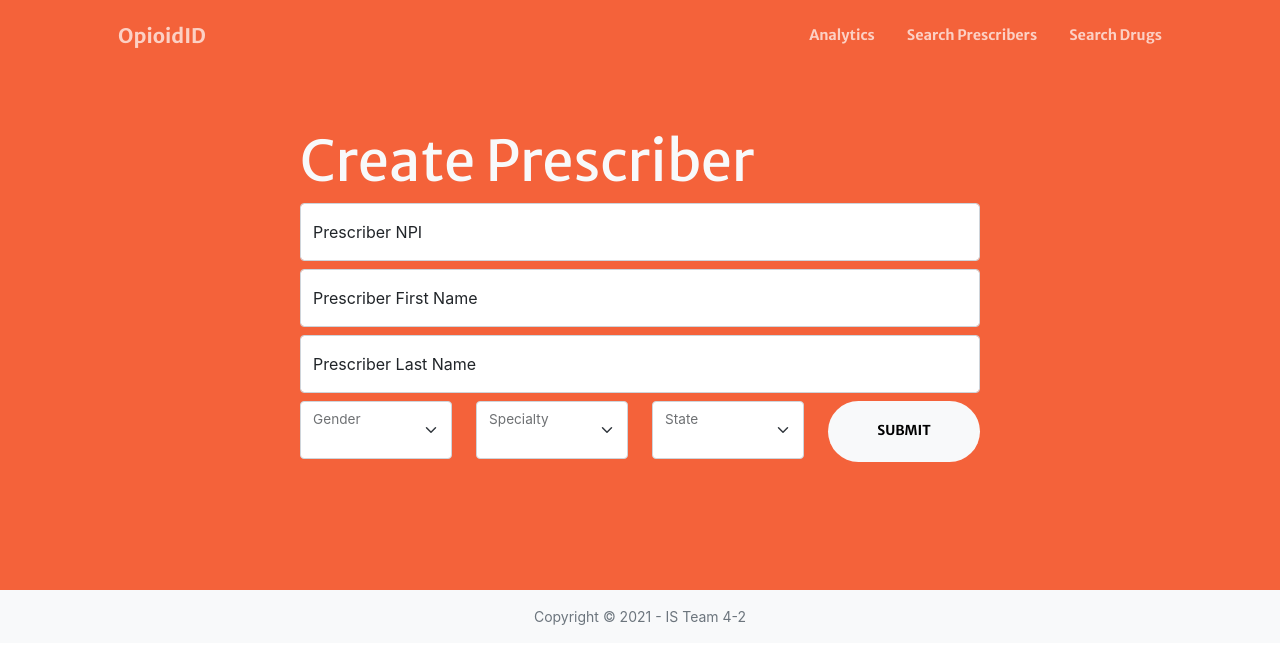
After one commit to bchristensen2021/intex, a Django app: page /createprescriber in a window 1280 px wide. The commit adds this page. Shown: the top 664 px of the page. Run offline with Django 3.2, Linux system fonts and the light colour scheme; data that the repository does not hold is empty; some libraries are stand-ins or nearby versions.

Commit message:
create and delete a presciber is now working

```diff
--- a/opioidID/urls.py
+++ b/opioidID/urls.py
@@ -1,3 +1,4 @@
+from os import name
 from django.urls import path
 
 from .views import *
@@ -16,5 +17,7 @@ urlpatterns = [
     path('analytics/machine-learning/recommender', machineLearningRecommenderPageView, name="machineLearningRecommender"),
     path('analytics/machine-learning/predictor', machineLearningPredictorPageView, name="machineLearningPredictor"),
     path("", indexPageView, name="index"),
-    path("editprescriber/<int:npi>", editPageView, name="editprescriber")
+    path("editprescriber/<int:npi>", editPageView, name="editprescriber"),
+    path("createprescriber", createPrescriberPageView, name="createprescriber"),
+    path("deleteprescriber/<int:npi>", deletePrescriberPageView, name="deleteprescriber")
 ]
--- a/opioidID/views.py
+++ b/opioidID/views.py
@@ -150,6 +150,34 @@ def editPageView(request, npi):
             p.save()
 
     return render(request,'opioidID/editPrescriber.html', context)
+
+def createPrescriberPageView(request):
+
+    context={
+        "states": State.objects.all().order_by('state_name'),
+        "specialties": Prescriber.objects.all().values('specialty').distinct().order_by('specialty'),
+    }
+
+    if (request.method=="POST"):
+        prescriber = Prescriber()
+        state = State.objects.get(state_abbrev=request.POST.get('state'))
+
+        prescriber.npi = request.POST["npi"]
+        prescriber.first_name = request.POST["fname"].capitalize()
+        prescriber.last_name = request.POST["lname"].capitalize()
+        prescriber.gender = request.POST.get("gender")
+        prescriber.specialty = request.POST.get("specialty")
+        prescriber.state = state
+
+        prescriber.save()
+
+    return render(request, "opioidID/createPrescriber.html", context)
+
+def deletePrescriberPageView(request,npi):
+    data=Prescriber.objects.get(npi=npi)
+    data.delete()
+
+    return searchPrescriberPageView(request)
 
 def analyticsPageView(request):
     return render(request, 'opioidID/analytics.html')
@@ -310,4 +338,3 @@ def machineLearningRecommenderPageView(request):
         context["results"] = prescribers
         context["selected_drug"] = selected_drug
     return render(request, "opioidID/machineLearningRecommender.html", context)
->>>>>>> f550732584bb74093e6a59278f51b3974f439f2f
--- /dev/null
+++ b/templates/opioidID/createPrescriber.html
@@ -0,0 +1,72 @@
+{% extends 'base.html' %}
+{% load static %}
+{% block content %}
+<section class="page-section bg-primary" id="about">
+    <div class="container px-4 px-lg-5">
+        <div class="row gx-4 gx-lg-5 justify-content-center">
+            <div class="col-lg-8">
+                <h1 class="display-4 text-light">Create Prescriber</h1>
+                <form name="edit-prescribers" method="post" id="edit-prescribers" onsubmit="return alert('Successfully Created!');">
+                    {% csrf_token %}
+                    <div class="form-floating">
+                        <input class="form-control" type="search" id="npi" name="npi" aria-label="name" placeholder="Prescriber NPI" pattern="[0-9]+">
+                        <label for="npi">Prescriber NPI</label>
+                    </div>
+                    <div class="py-1"></div>
+                    <div class="form-floating">
+                        <input class="form-control text-capitalize" type="search" id="fname" name="fname" aria-label="name" placeholder="Prescriber First Name">
+                        <label for="fname">Prescriber First Name</label>
+                    </div>
+                    <div class="py-1"></div>
+                    <div class="form-floating">
+                        <input class="form-control text-capitalize" type="search" id="lname" name="lname" aria-label="name" placeholder="Prescriber Last Name">
+                        <label for="lname">Prescriber Last Name</label>
+                    </div>
+                    <div class="row mt-2">
+                        <div class="col">
+                            <div class="form-floating">
+                            <select class="form-select" id="gender" name='gender' required>
+                                <option value="" selected hidden></option>
+                                <option value="M">Male</option>
+                                <option value="F">Female</option>
+                            </select>
+                            <label for="gender">Gender</label>
+                            </div>
+                        </div>
+
+                        <div class="col">
+
+                            <div class="form-floating">
+                            <select class="form-select" id='specialty' name='specialty' required>
+                                <option value="" selected hidden></option>
+                                {% for specialty in specialties %}
+                                <option value="{{specialty.specialty}}">{{specialty.specialty}}</option>
+                                {% endfor %}
+                            </select>
+                            <label for="specialty">Specialty</label>
+                            </div>
+                        </div>
+
+                        <div class="col">
+
+                            <div class="form-floating">
+                            <select class="form-select" id='state' name='state' required>
+                                    <option value="" selected hidden></option>
+                                    {% for state in states %}
+                                    <option value="{{state.state_abbrev}}">{{state.state_name}}</option>
+                                    {% endfor %}
+                            </select>
+                            <label for="state">State</label>
+                            </div>
+                        </div>
+                        <div class="col">
+                            <button class="btn btn-light btn-xl w-100" type="submit">Submit</button>
+                        </div>
+                    </div>
+
+                </form>
+            </div>
+        </div>
+    </div>
+</section>
+{% endblock content %}
--- a/templates/opioidID/detailsPrescriber.html
+++ b/templates/opioidID/detailsPrescriber.html
@@ -15,8 +15,7 @@
             Resides in {{prescriber.state.state_name}}
             <br>
             {{totalPresc.total}} total prescriptions
-
-
+            <br>
             Credentials:
             {% for c in credentials %}
             {{c.credential}}{% if forloop.last == False %},{% endif %}
@@ -32,7 +31,7 @@
             Total Prescriptions: {{totalPresc.total}}
             <hr></hr>
             <a class="badge badge-pill bg-primary btn-lg" href="{% url 'editprescriber' npi=prescriber.npi %}">Edit</a>
-            <a class="badge badge-pill bg-primary btn-lg ms-3">Delete</a>
+            <a class="badge badge-pill bg-primary btn-lg ms-3" href="{% url 'deleteprescriber' npi=prescriber.npi %}">Delete</a>
         </div>
     </div>
 
--- a/templates/opioidID/editPrescriber.html
+++ b/templates/opioidID/editPrescriber.html
@@ -7,7 +7,7 @@
         <div class="row gx-4 gx-lg-5 justify-content-center">
             <div class="col-lg-8">
                 <h1 class="display-4 text-light">Edit Prescriber</h1>
-                <form name="edit-prescribers" method="post" id="edit-prescribers" onsubmit="return alert('Successfully Updated!');">
+                <form name="edit-prescribers" method="post" id="edit-prescribers" onsubmit="return alert('Successfully Updated! Please refresh the page after it's loaded');">
                     {% csrf_token %}
                     <div class="form-floating">
                         <input class="form-control" type="search" id="fname" name="fname" aria-label="name" placeholder="Prescriber First Name" value="{{prescriber.first_name}}">
@@ -57,6 +57,7 @@
                         </div>
 
                     </div>
+
                     <table class="table mt-2">
                         <thead>
                             <tr class="table-light">
@@ -86,7 +87,8 @@
                         </tr>
                         {% endfor %}
                     </table>
-                    <div class="col ">
+
+                    <div class="col py-4">
                         <button class="btn btn-light btn-xl w-100" type="submit">Submit</button>
                     </div>
                 </form>
--- a/templates/opioidID/searchPrescribers.html
+++ b/templates/opioidID/searchPrescribers.html
@@ -58,7 +58,7 @@
 
                         </div>
                 </form>
-
+                <a class="form-control badge badge-pill bg-primary btn-xl" href="{% url 'createprescriber' %}">Click here to create a new prescriber</a>
                 {% if search_results %}
                 <h2 class="display-10 mt-3 text-light">Search Results</h2>
                 <ul class="list-group-primary mt-2 ps-0">
@@ -80,6 +80,7 @@
                     {% endfor %}
                 </ul>
                 {% endif %}
+
             </div>
         </div>
     </div>
```
